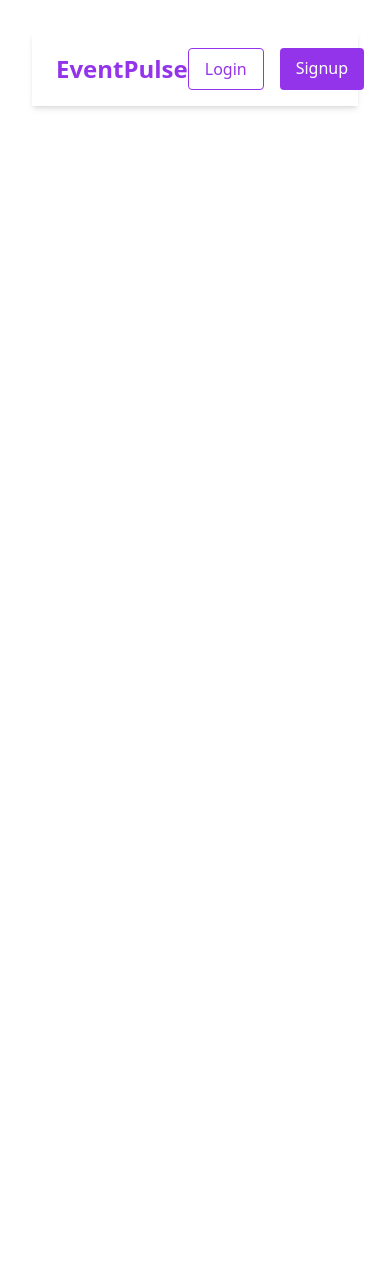
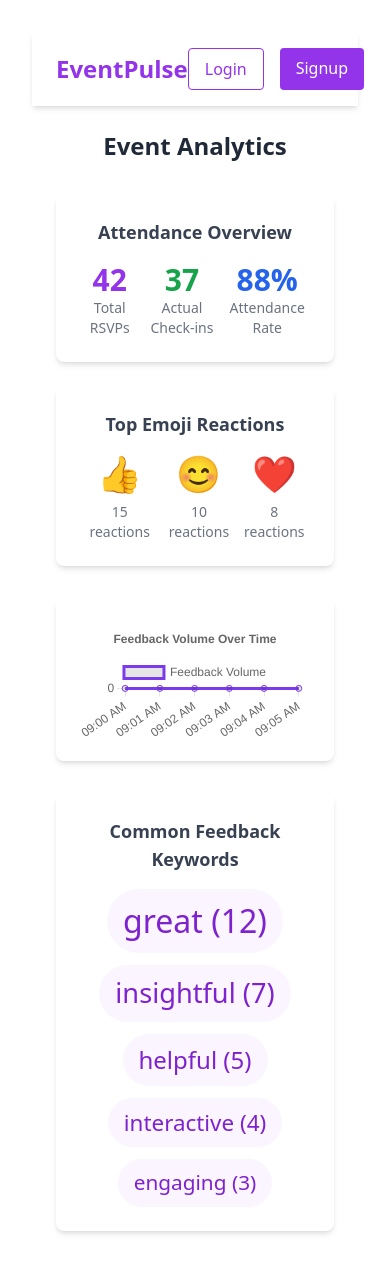
Before and after one commit to priyakesarwani0101/misogiai, a React (Vite) app: page /analytics in a window 390 px wide. Shown: the top 1272 px of the page. Before the commit the page ends 844 px from the top, so only its background shows below. Built offline with nearby package versions, Linux system fonts and the light colour scheme; no server answers.

Commit message:
Add Analytics and Reporting Features

```diff
--- a/package.json
+++ b/package.json
@@ -10,9 +10,11 @@
     "preview": "vite preview"
   },
   "dependencies": {
+    "chart.js": "^4.4.1",
     "framer-motion": "^12.15.0",
     "lucide-react": "^0.511.0",
     "react": "^18.2.0",
+    "react-chartjs-2": "^5.2.0",
     "react-dom": "^18.2.0",
     "react-hot-toast": "^2.4.1",
     "react-router-dom": "^6.21.1"
--- a/src/App.jsx
+++ b/src/App.jsx
@@ -7,22 +7,49 @@ import HomePage from "./components/HomePage";
 import Dashboard from "./components/Dashboard";
 import CreateEventForm from "./components/CreateEventForm";
 import AttendeeList from "./components/AttandeeList";
+import EventAnalytics from "./components/EventAnalytics";
 
 const apiBaseUrl = import.meta.env.VITE_API_BASE_URL;
 console.log("Base URL is:", apiBaseUrl);
+
+// Sample data for EventAnalytics
+const sampleEventData = {
+  totalRsvps: 42,
+  totalCheckIns: 37,
+  feedbackVolume: [
+    { minute: "2025-06-01T09:00:00.000Z", count: "3" },
+    { minute: "2025-06-01T09:01:00.000Z", count: "5" },
+    { minute: "2025-06-01T09:02:00.000Z", count: "2" },
+    { minute: "2025-06-01T09:03:00.000Z", count: "7" },
+    { minute: "2025-06-01T09:04:00.000Z", count: "4" },
+    { minute: "2025-06-01T09:05:00.000Z", count: "6" }
+  ],
+  topEmojis: [
+    { emoji: "👍", count: "15" },
+    { emoji: "😊", count: "10" },
+    { emoji: "❤️", count: "8" }
+  ],
+  topKeywords: [
+    { word: "great", count: 12 },
+    { word: "insightful", count: 7 },
+    { word: "helpful", count: 5 },
+    { word: "interactive", count: 4 },
+    { word: "engaging", count: 3 }
+  ]
+};
+
 function App() {
   return (
     <>
       <Navbar />
       <Routes>
-        {/* <Route path="/" element={<HomePage />}></Route> */}
-        <Route path="/" element={<Dashboard />}></Route>
-        <Route path="/signup" element={<SignupPage />}></Route>
-        <Route path="/login" element={<LoginPage />}></Route>
-        <Route path="/create-event" element={<CreateEventForm />}></Route>
+        <Route path="/" element={<Dashboard />} />
+        <Route path="/signup" element={<SignupPage />} />
+        <Route path="/login" element={<LoginPage />} />
+        <Route path="/create-event" element={<CreateEventForm />} />
         <Route path="/invite" element={<AttendeeList />} />
+        <Route path="/analytics" element={<EventAnalytics eventData={sampleEventData} />} />
       </Routes>
-      {/* <LoginPage /> */}
     </>
   );
 }
--- /dev/null
+++ b/src/components/EventAnalytics.jsx
@@ -0,0 +1,127 @@
+import React from 'react';
+import { Line } from 'react-chartjs-2';
+import {
+  Chart as ChartJS,
+  CategoryScale,
+  LinearScale,
+  PointElement,
+  LineElement,
+  Title,
+  Tooltip,
+  Legend
+} from 'chart.js';
+
+// Register ChartJS components
+ChartJS.register(
+  CategoryScale,
+  LinearScale,
+  PointElement,
+  LineElement,
+  Title,
+  Tooltip,
+  Legend
+);
+
+const EventAnalytics = ({ eventData }) => {
+  // Prepare data for the line chart
+  const feedbackChartData = {
+    labels: eventData.feedbackVolume.map(item =>
+      new Date(item.minute).toLocaleTimeString([], { hour: '2-digit', minute: '2-digit' })
+    ),
+    datasets: [{
+      label: 'Feedback Volume',
+      data: eventData.feedbackVolume.map(item => parseInt(item.count)),
+      fill: false,
+      borderColor: 'rgb(124, 58, 237)',
+      tension: 0.1
+    }]
+  };
+
+  const chartOptions = {
+    responsive: true,
+    plugins: {
+      legend: {
+        position: 'top',
+      },
+      title: {
+        display: true,
+        text: 'Feedback Volume Over Time'
+      }
+    },
+    scales: {
+      y: {
+        beginAtZero: true,
+        ticks: {
+          stepSize: 1
+        }
+      }
+    }
+  };
+
+  return (
+    <div className="max-w-6xl mx-auto p-6 space-y-8">
+      <h2 className="text-2xl font-bold text-gray-800 mb-6">Event Analytics</h2>
+
+      {/* Attendance Stats */}
+      <div className="grid grid-cols-1 md:grid-cols-2 gap-6 mb-8">
+        <div className="bg-white p-6 rounded-lg shadow-md">
+          <h3 className="text-lg font-semibold text-gray-700 mb-4">Attendance Overview</h3>
+          <div className="flex justify-between items-center">
+            <div>
+              <p className="text-3xl font-bold text-purple-600">{eventData.totalRsvps}</p>
+              <p className="text-sm text-gray-500">Total RSVPs</p>
+            </div>
+            <div>
+              <p className="text-3xl font-bold text-green-600">{eventData.totalCheckIns}</p>
+              <p className="text-sm text-gray-500">Actual Check-ins</p>
+            </div>
+            <div>
+              <p className="text-3xl font-bold text-blue-600">
+                {Math.round((eventData.totalCheckIns / eventData.totalRsvps) * 100)}%
+              </p>
+              <p className="text-sm text-gray-500">Attendance Rate</p>
+            </div>
+          </div>
+        </div>
+
+        {/* Top Emojis */}
+        <div className="bg-white p-6 rounded-lg shadow-md">
+          <h3 className="text-lg font-semibold text-gray-700 mb-4">Top Emoji Reactions</h3>
+          <div className="flex justify-around items-center">
+            {eventData.topEmojis.map((item, index) => (
+              <div key={index} className="text-center">
+                <p className="text-4xl mb-2">{item.emoji}</p>
+                <p className="text-sm text-gray-500">{item.count} reactions</p>
+              </div>
+            ))}
+          </div>
+        </div>
+      </div>
+
+      {/* Feedback Volume Chart */}
+      <div className="bg-white p-6 rounded-lg shadow-md mb-8">
+        <Line data={feedbackChartData} options={chartOptions} />
+      </div>
+
+      {/* Keywords Cloud */}
+      <div className="bg-white p-6 rounded-lg shadow-md">
+        <h3 className="text-lg font-semibold text-gray-700 mb-4">Common Feedback Keywords</h3>
+        <div className="flex flex-wrap gap-3 justify-center">
+          {eventData.topKeywords.map((keyword, index) => (
+            <span
+              key={index}
+              className="px-4 py-2 bg-purple-50 text-purple-700 rounded-full"
+              style={{
+                fontSize: `${Math.max(1, Math.min(2, 1 + keyword.count / 10))}rem`
+              }}
+            >
+              {keyword.word} ({keyword.count})
+            </span>
+          ))}
+        </div>
+      </div>
+    </div>
+  );
+};
+
+export default EventAnalytics;
```
Also changed, not shown: 1 other file (tests, documents, lock files or other folders).
